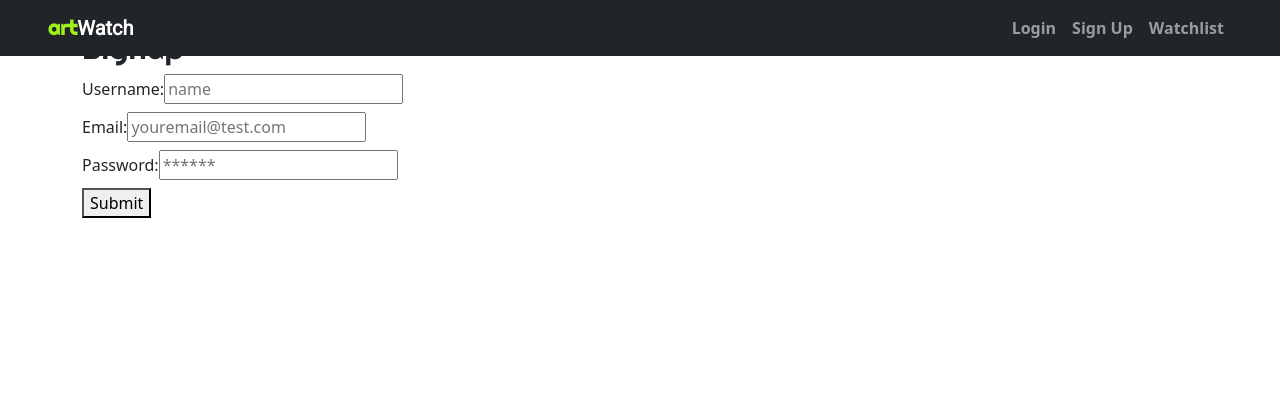
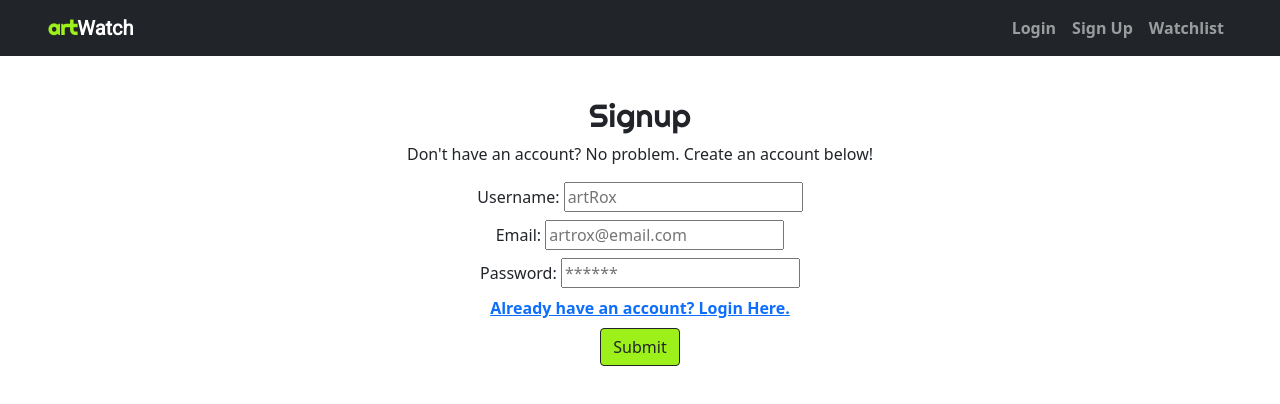
Before and after one commit to lydiawdesign/artWatch, a React (Create React App) app in the folder client/: page /signup in a window 1280 px wide. Shown: the top 404 px of the page. Built offline with nearby package versions, Linux system fonts and the light colour scheme.

Commit message:
styled the login and signup page

```diff
--- a/client/src/pages/Login.js
+++ b/client/src/pages/Login.js
@@ -30,13 +30,13 @@ function Login(props) {
   };
 
   return (
-    <div className="container my-1">
-      <Link to="/signup">Create a new account</Link>
-
+    <div className="container pt-5">
+      <div className="pt-5 text-center">
         <h2>Login</h2>
+        <p>Please login to see your watchlist and bid on new art!</p>
         <form onSubmit={handleFormSubmit}>
           <div className="flex-row space-between my-2">
-          <label htmlFor="email">Email address:</label>
+            <label htmlFor="email">Email address: &nbsp; </label>
             <input
               placeholder="youremail@test.com"
               name="email"
@@ -45,8 +45,9 @@ function Login(props) {
               onChange={handleChange}
             />
           </div>
+
           <div className="flex-row space-between my-2">
-          <label htmlFor="pwd">Password:</label>
+            <label htmlFor="pwd">Password: &nbsp;  </label>
             <input
               placeholder="******"
               name="password"
@@ -55,15 +56,19 @@ function Login(props) {
               onChange={handleChange}
             />
           </div>
+          <div>
+            <Link to="Signup" className='p-4'>Create a new account</Link></div>
+
           {error ? (
             <div>
               <p className="error-text">The provided credentials are incorrect</p>
             </div>
           ) : null}
-        <div className="flex-row flex-end">
-          <button type="submit">Submit</button>
+          <div className="flex-row flex-end p-2">
+            <button type="submit" className="btn btn-outline-dark m-2 buttonStyle">Submit</button>
           </div>
         </form>
+        </div>
     </div>
   );
 }
--- a/client/src/pages/Signup.js
+++ b/client/src/pages/Signup.js
@@ -30,15 +30,16 @@ function Signup(props) {
   };
 
   return (
-    <div className="container my-1">
-      <Link to="/login">← Go to Login</Link>
+    <div className="container pt-5">
+      <div className="pt-5 text-center">
 
         <h2>Signup</h2>
+        <p>Don't have an account? No problem. Create an account below!</p>
         <form onSubmit={handleFormSubmit}>
           <div className="flex-row space-between my-2">
-          <label htmlFor="name">Username:</label>
+            <label htmlFor="name">Username:&nbsp;</label>
             <input
-            placeholder="name"
+              placeholder="artRox"
               name="name"
               type="name"
               id="name"
@@ -46,9 +47,9 @@ function Signup(props) {
             />
           </div>
           <div className="flex-row space-between my-2">
-          <label htmlFor="email">Email:</label>
+            <label htmlFor="email">Email:&nbsp;</label>
             <input
-            placeholder="youremail@test.com"
+              placeholder="artrox@email.com"
               name="email"
               type="email"
               id="email"
@@ -56,7 +57,7 @@ function Signup(props) {
             />
           </div>
           <div className="flex-row space-between my-2">
-          <label htmlFor="pwd">Password:</label>
+            <label htmlFor="pwd">Password:&nbsp; </label>
             <input
               placeholder="******"
               name="password"
@@ -65,10 +66,14 @@ function Signup(props) {
               onChange={handleChange}
             />
           </div>
+
+          <Link to="Login">Already have an account? Login Here.</Link>
+
           <div className="flex-row flex-end">
-          <button type="submit">Submit</button>
+            <button type="submit" className="btn btn-outline-dark m-2 buttonStyle">Submit</button>
           </div>
         </form>
+      </div>
     </div>
   );
 }
```
Also changed, not shown: client/src/index.css (line endings or trailing spaces). Lines whose indentation alone changed are shown as unchanged.
